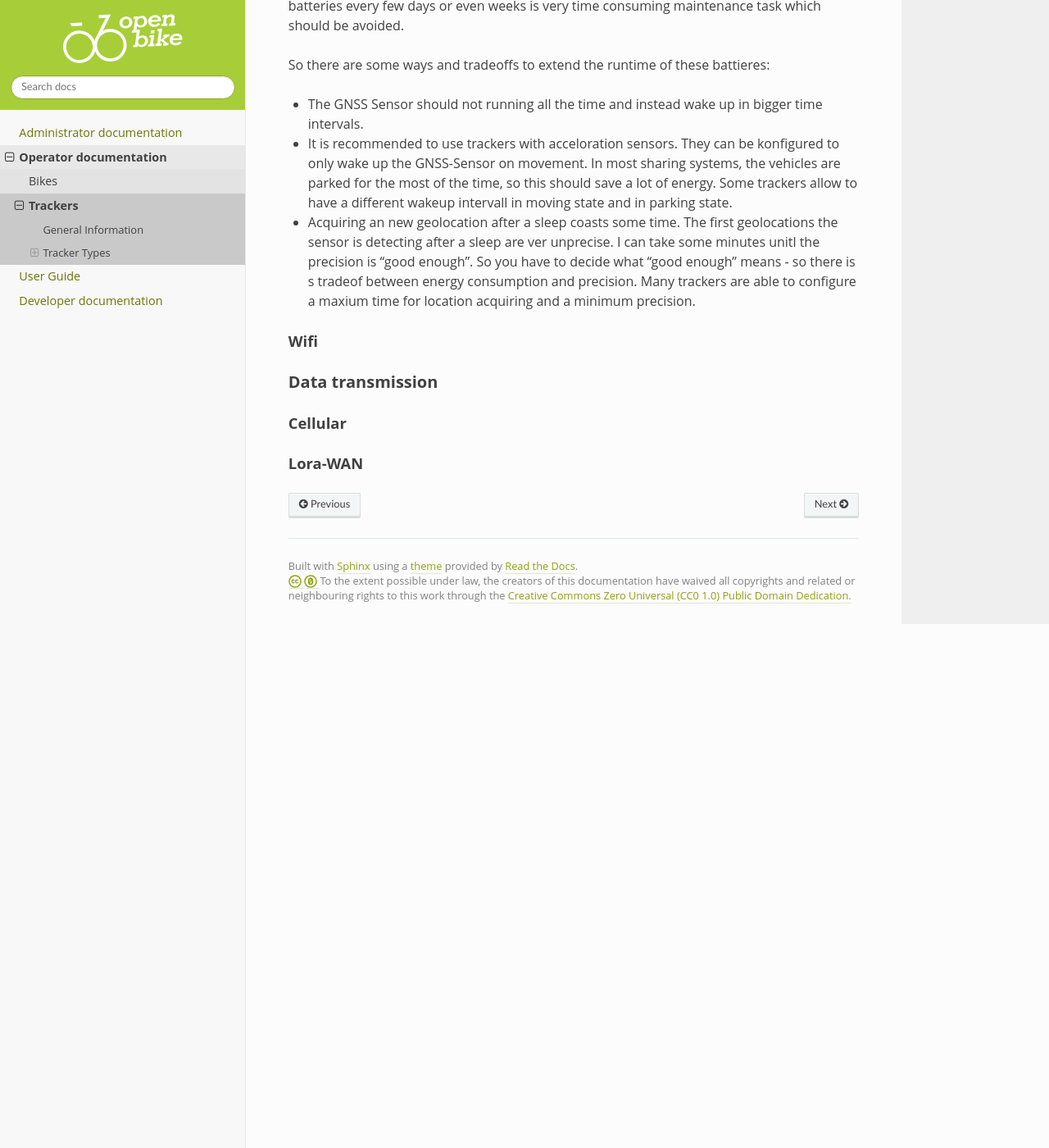
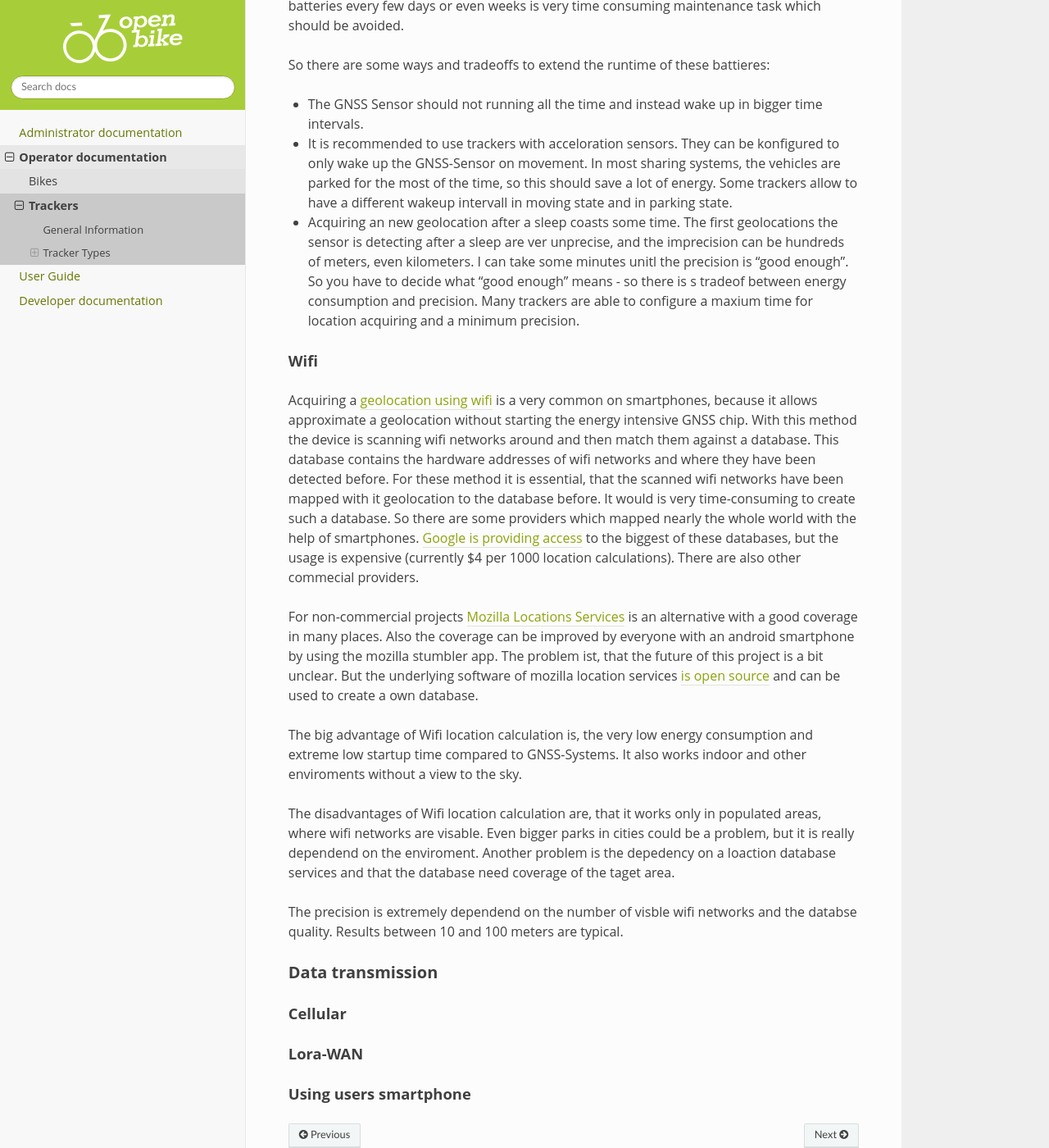
Before and after one commit to transportkollektiv/openbike, a Sphinx documentation site: the page built from docs/operator/trackers.rst, in a window 1280 px wide and 1400 px high, scrolled down 1419 px. Shown: the whole window at 82% size. Built offline with Sphinx 7.4.7 and the Read the Docs theme 2.0.0, drawn with Linux system fonts in a browser that asks for light colours; pages that are not in the unit, such as notebooks, are missing from menus; before the commit the page ends 2180 px from its top, so only the background shows below that.

Commit message:
operation trackers, added section for wifi tracker

```diff
--- a/docs/operator/trackers.rst
+++ b/docs/operator/trackers.rst
@@ -37,10 +37,21 @@ So there are some ways and tradeoffs to extend the runtime of these battieres:
 
 - The GNSS Sensor should not running all the time and instead wake up in bigger time intervals.
 - It is recommended to use trackers with acceloration sensors. They can be konfigured to only wake up the GNSS-Sensor on movement. In most sharing systems, the vehicles are parked for the most of the time, so this should save a lot of energy. Some trackers allow to have a different wakeup intervall in moving state and in parking state.
-- Acquiring an new geolocation after a sleep coasts some time. The first geolocations the sensor is detecting after a sleep are ver unprecise. I can take some minutes unitl the precision is "good enough". So you have to decide what "good enough" means - so there is s tradeof between energy consumption and precision. Many trackers are able to configure a maxium time for location acquiring and a minimum precision.
+- Acquiring an new geolocation after a sleep coasts some time. The first geolocations the sensor is detecting after a sleep are ver unprecise, and the imprecision can be hundreds of meters, even kilometers. I can take some minutes unitl the precision is "good enough". So you have to decide what "good enough" means - so there is s tradeof between energy consumption and precision. Many trackers are able to configure a maxium time for location acquiring and a minimum precision.
 
 Wifi
 """"
+
+Acquiring a `geolocation using wifi <https://en.wikipedia.org/wiki/Wi-Fi_positioning_system>`_ is a very common on smartphones, because it allows approximate a geolocation without starting the energy intensive GNSS chip. With this method the device is scanning wifi networks around and then match them against a database. This database contains the hardware addresses of wifi networks and where they have been detected before. For these method it is essential, that the scanned wifi networks have been mapped with it geolocation to the database before.
+It would is very time-consuming to create such a database. So there are some providers which mapped nearly the whole world with the help of smartphones. `Google is providing access <https://developers.google.com/maps/documentation/geolocation/overview>`_ to the biggest of these databases, but the usage is expensive (currently $4 per 1000 location calculations). There are also other commecial providers.
+
+For non-commercial projects `Mozilla Locations Services <https://location.services.mozilla.com/>`_ is an alternative with a good coverage in many places. Also the coverage can be improved by everyone with an android smartphone by using the mozilla stumbler app. The problem ist, that the future of this project is a bit unclear. But the underlying software of mozilla location services `is open source <https://github.com/mozilla/ichnaea/>`_ and can be used to create a own database.
+
+The big advantage of Wifi location calculation is, the very low energy consumption and extreme low startup time compared to GNSS-Systems. It also works indoor and other enviroments without a view to the sky.
+
+The disadvantages of Wifi location calculation are, that it works only in populated areas, where wifi networks are visable. Even bigger parks in cities could be a problem, but it is really dependend on the enviroment. Another problem is the depedency on a loaction database services and that the database need coverage of the taget area.
+
+The precision is extremely dependend on the number of visble wifi networks and the databse quality. Results between 10 and 100 meters are typical.
 
 Data transmission
 ^^^^^^^^^^^^^^^^^
@@ -50,3 +61,6 @@ Cellular
 
 Lora-WAN
 """"""""
+
+Using users smartphone
+""""""""""""""""""""""
```
